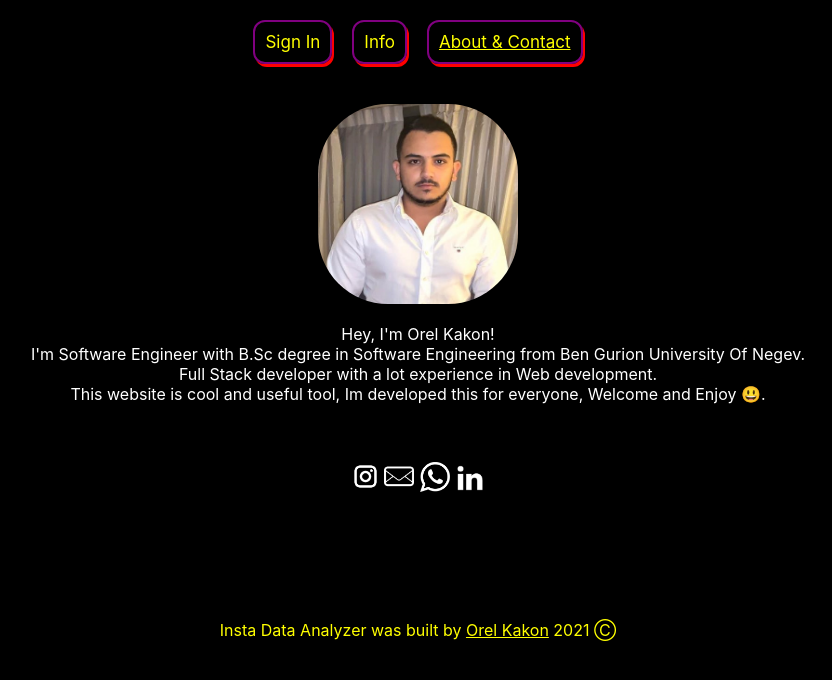
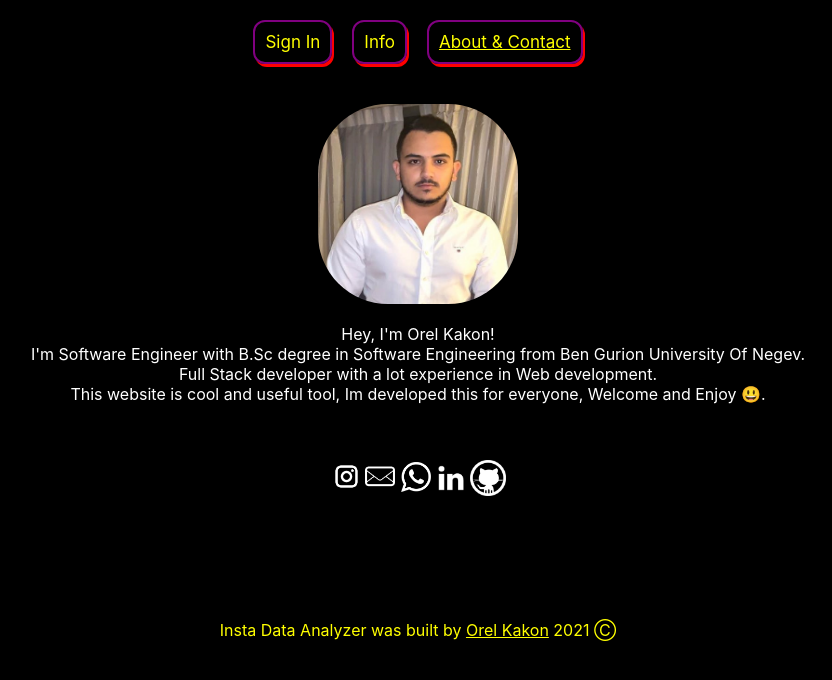
Before and after one commit to orelkakon/InstaDataClient, a React (Create React App) app: page /About in a window 1280 px wide. Shown: the top 680 px of the page, without its empty margins (222-1054 px from the left). Built offline with nearby package versions, Linux system fonts and the light colour scheme.

Commit message:
add github

```diff
--- a/src/Components/About.js
+++ b/src/Components/About.js
@@ -3,6 +3,7 @@ import phoneLogo from './../Assets/phone_logo.png'
 import mailLogo from './../Assets/mail.jpg'
 import instaLogo from './../Assets/insta.png'
 import linkedinLogo from './../Assets/linkedin.png'
+import githubLogo from './../Assets/github.png'
 
 const About = () => {
     return (
@@ -19,10 +20,11 @@ const About = () => {
                 </p>
                 <br /><br />
                 <div style={{ display: 'flex', justifyContent: 'center' }}>
-                    <a href="https://www.instagram.com/orelkakon/" style={{ textDecoration: "none", fontSize: "33px", color: "#fff", paddingRight: '2px'  }}> <img src={instaLogo} alt="instaLogo" height="33px" /></a>
+                    <a href="https://www.instagram.com/orelkakon/" target="_blank" rel="noreferrer" style={{ textDecoration: "none", fontSize: "33px", color: "#fff", paddingRight: '2px'  }}> <img src={instaLogo} alt="instaLogo" height="33px" /></a>
                     <a href="mailto:orelkak@post.bgu.ac.il" style={{ textDecoration: "none", fontSize: "33px", color: "#fff", paddingRight: '6px' }}> <img src={mailLogo} alt="phoneLogo" height="30px" /></a>
                     <a href="tel:+97254-4650-494" style={{ textDecoration: "none", fontSize: "33px", color: "#fff", paddingRight: '2px' }}> <img src={phoneLogo} alt="phoneLogo" height="30px" /></a>
-                    <a href="https://il.linkedin.com/in/orel-kakon-323928218" style={{ textDecoration: "none", fontSize: "33px", color: "#fff" }}> <img src={linkedinLogo} alt="linkedinLogo" height="36px" /></a>
+                    <a href="https://il.linkedin.com/in/orel-kakon-323928218" target="_blank" rel="noreferrer" style={{ textDecoration: "none", fontSize: "33px", color: "#fff", paddingRight: '1px' }}> <img src={linkedinLogo} alt="linkedinLogo" height="36px" /></a>
+                    <a href="https://github.com/orelkakon" target="_blank" rel="noreferrer" style={{ textDecoration: "none", fontSize: "28px", color: "#fff" }}> <img src={githubLogo} alt="githubLogo" height="36px" /></a>
                 </div>
                 <br/><br/><br/><br/><br/>
             </div>
```
Also changed, not shown: src/Assets/github.png (added), 1 other file (tests, documents, lock files or other folders).
